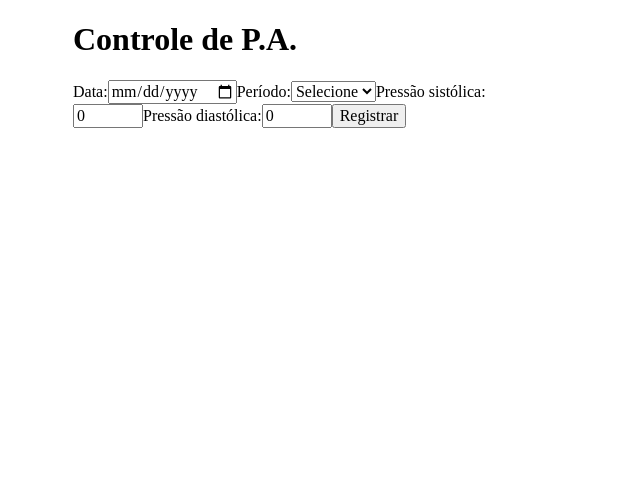
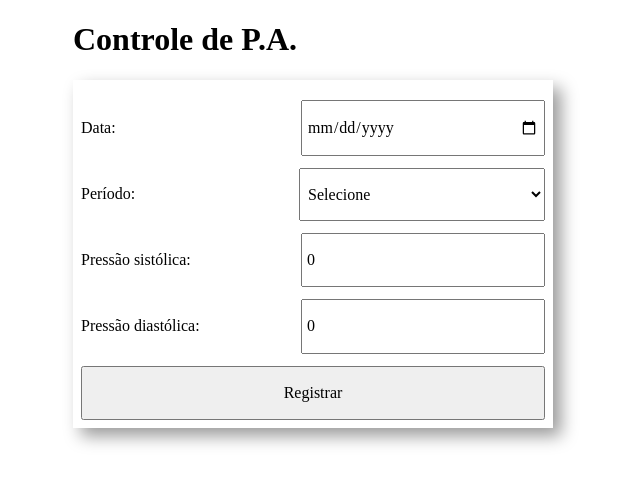
Before and after one commit to leonardo-amaro/controle-pa, a React (Vite) app: page / in a window 1280 px wide. Shown: the top 484 px of the page, without its empty margins (327-967 px from the left). Built offline with nearby package versions, Linux system fonts and the light colour scheme.

Commit message:
estilizando Formulario

```diff
--- a/src/components/Fromulario/index.jsx
+++ b/src/components/Fromulario/index.jsx
@@ -1,4 +1,29 @@
+import styled from 'styled-components'
 import { useState } from 'react'
+
+const FormEstlizado = styled.form`
+  padding: 8px;
+  box-shadow: 8px 8px 16px rgba(0, 0, 0, 0.4);
+  select {
+    width: 53%;
+    padding: 16px 4px;
+  }
+  button {
+    width: 100%;
+    padding: 16px 0;
+  }
+`
+const InputContainer = styled.div`
+  width: 100%;
+  margin: 12px 0;
+  display: flex;
+  align-items: center;
+  justify-content: space-between;
+`
+const InputEstilizado = styled.input`
+  width: 50%;
+  padding: 16px 4px;
+`
 
 const Formulario = ({ salvaDados }) => {
 
@@ -19,14 +44,16 @@ const Formulario = ({ salvaDados }) => {
   }
 
   return (
-    <form>
+    <FormEstlizado>
+      <InputContainer>
         <label htmlFor="data">
           Data:
         </label>
-      <input type="date" name="data" id="data"
+        <InputEstilizado type="date" name="data" id="data"
           value={data} onChange={(evento) => setData(evento.target.value)}
         />
-
+      </InputContainer>
+      <InputContainer>
         <label htmlFor="periodo-dia">
           Período:
         </label>
@@ -38,25 +65,28 @@ const Formulario = ({ salvaDados }) => {
           <option value="tarde">Tarde</option>
           <option value="noite">Noite</option>
         </select>
-
+      </InputContainer>
+      <InputContainer>
         <label htmlFor="p-sistole">
           Pressão sistólica:
         </label>
-      <input type="number" name="p-sistole" id="p-sistole" min={0} max={200} step={5}
+        <InputEstilizado type="number" name="p-sistole" id="p-sistole" min={0} max={200} step={5}
           value={pSistole} onChange={(evento) => setPSistole(evento.target.value)}
         />
-
+      </InputContainer>
+      <InputContainer>
         <label htmlFor="p-diastole">
           Pressão diastólica:
         </label>
-      <input type="number" name="p-diastole" id="p-diastole" min={0} max={200} step={5}
+        <InputEstilizado type="number" name="p-diastole" id="p-diastole" min={0} max={200} step={5}
           value={pDiastole} onChange={(evento) => setPDiastole(evento.target.value)}
         />
+      </InputContainer>
 
       <button onClick={(evento) => aoRegistrar(evento)}>
         Registrar
       </button>
-    </form>
+    </FormEstlizado>
   )
 }
 
```
Lines whose indentation alone changed are shown as unchanged.
